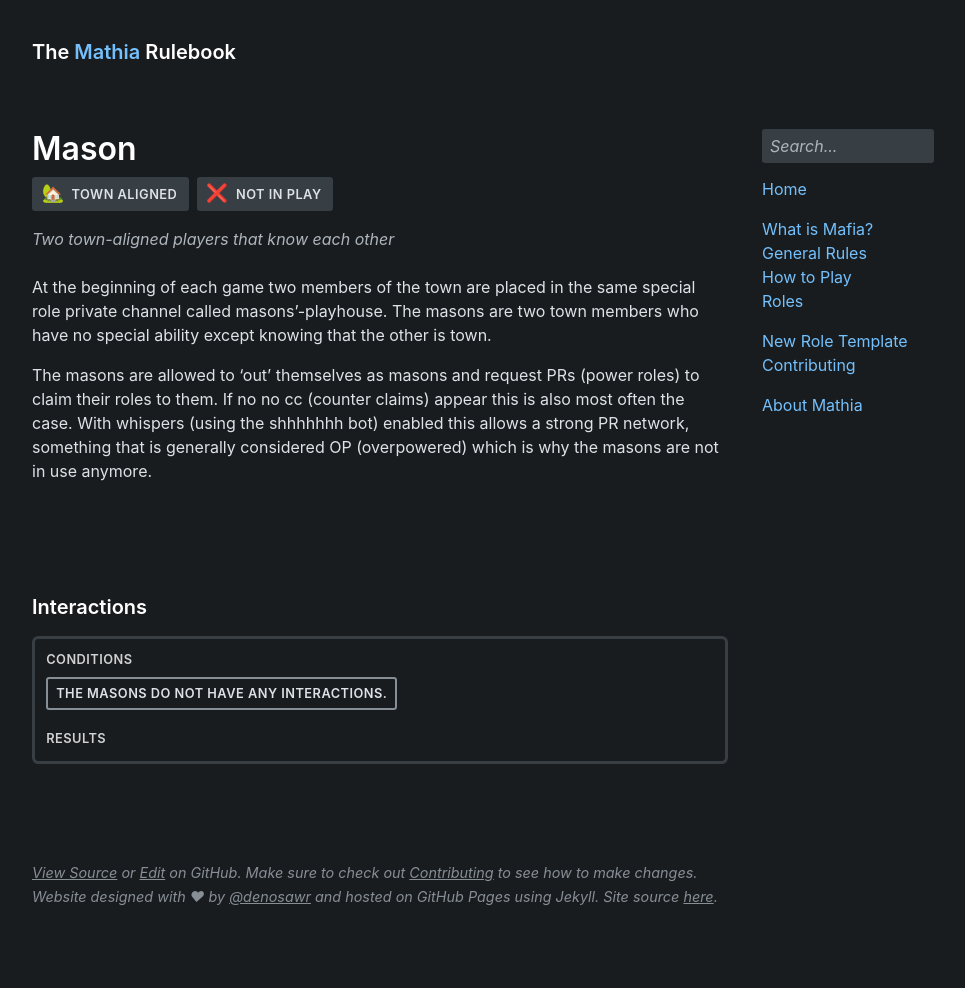
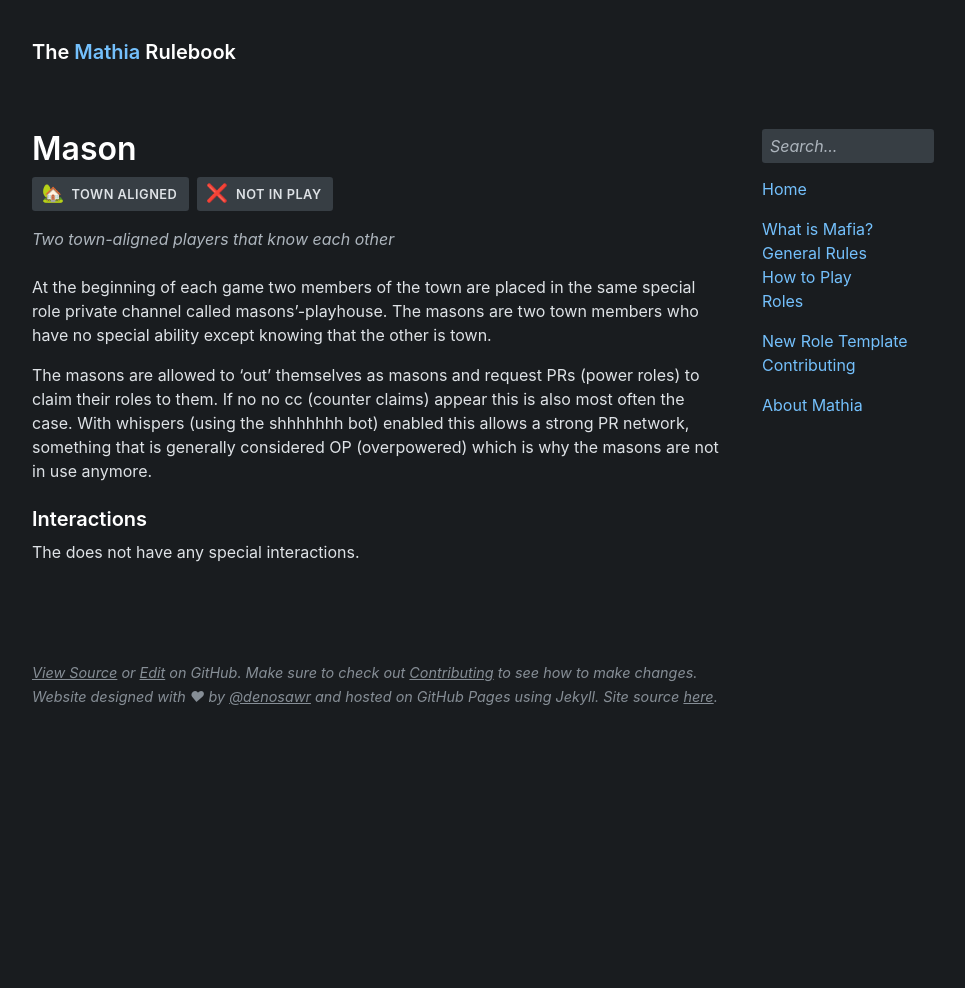
Before and after one commit to olliecheng/mathia-rulebook, a Jekyll site: the page built from roles/Mason.md, in a window 1280 px wide. Shown: the whole page, without its empty margins (152-1117 px from the left). Built offline with Jekyll 4.4.1, drawn with Linux system fonts in a browser that asks for light colours; some web fonts are replaced; after the commit the page ends 900 px from its top, so only the background shows below that.

Commit message:
Update Mason.md

```diff
--- a/roles/Mason.md
+++ b/roles/Mason.md
@@ -10,9 +10,5 @@ At the beginning of each game two members of the town are placed in the same spe
 
 The masons are allowed to 'out' themselves as masons and request PRs (power roles) to claim their roles to them. If no no cc (counter claims) appear this is also most often the case. With whispers (using the shhhhhhh bot) enabled this allows a strong PR network, something that is generally considered OP (overpowered) which is why the masons are not in use anymore.
 
-{% capture interactions %}
-
-The masons do not have any interactions.
-
-{% endcapture %}
-{% include interactions.html content=interactions %}
+### Interactions
+The <Role> does not have any special interactions.
```
